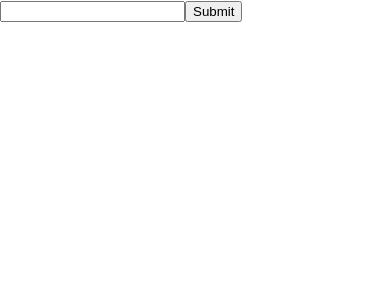
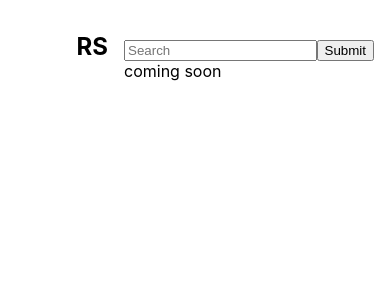
Before and after one commit to Nathan-Froeh/repo-search, a React (Create React App) app: page / in a window 390 px wide. Shown: the top 300 px of the page. Built offline with nearby package versions, Linux system fonts and the light colour scheme.

Commit message:
search page mobile friendly

```diff
--- a/package.json
+++ b/package.json
@@ -7,6 +7,7 @@
     "@testing-library/react": "^11.2.7",
     "@testing-library/user-event": "^12.8.3",
     "axios": "^0.21.1",
+    "luxon": "^1.27.0",
     "react": "^17.0.2",
     "react-dom": "^17.0.2",
     "react-router-dom": "^5.2.0",
--- a/src/RepoDetail/RepoDetail.jsx
+++ b/src/RepoDetail/RepoDetail.jsx
@@ -1,6 +1,8 @@
 
 import {useHistory} from "react-router-dom";
 import './RepoDetail.scss';
+import {DateTime} from 'luxon';
+
 
 function RepoDetail({repo}) {
   let history = useHistory();
@@ -26,8 +28,8 @@ function RepoDetail({repo}) {
       <div className="repo card">
         <section className="header">
           <h3 className="name">{repo.full_name}</h3>
-          <p className="stars">{repo.stargazers_count}</p>
-          <p className="date-updated">Updated {repo.updated_at}</p>
+          <p className="stars">{repo.stargazers_count} Stars</p>
+          <p className="date-updated">Updated {DateTime.fromJSDate(new Date(repo.updated_at)).toRelative()}</p>
         </section>
         {languages}
 
--- a/src/RepoListItem/RepoListItem.jsx
+++ b/src/RepoListItem/RepoListItem.jsx
@@ -1,5 +1,6 @@
 
 import './RepoListItem.scss';
+import {DateTime} from 'luxon';
 
 function RepoListItem({repo, selectRepo}) {
   let languages = (<div className="language">No Language Listed</div>);
@@ -14,8 +15,10 @@ function RepoListItem({repo, selectRepo}) {
     <div className="repo-list-item card" onClick={() => selectRepo(repo)}>
       <div className="header">
         <h3 className="name">{repo.full_name}</h3>
-        <p className="stars">{repo.stargazers_count}</p>
-        <p className="date-updated">Updated {repo.updated_at}</p>
+        <div>
+          <p className="stars">{repo.stargazers_count} Stars</p>
+          <p className="date-updated">Updated {DateTime.fromJSDate(new Date(repo.updated_at)).toRelative()}</p>
+        </div>
       </div>
 
       <div className="main">
--- a/src/RepoListItem/RepoListItem.scss
+++ b/src/RepoListItem/RepoListItem.scss
@@ -4,7 +4,10 @@
     margin: 10px 0;
   }
   .stars {
-    margin: 10px;
+    margin: 10px 20px 10px 10px;
+  }
+  .language {
+    font-weight: 300;
   }
 
   .name {
@@ -15,8 +18,11 @@
 
   .header {
     display: flex;
+    flex-wrap: wrap;
 
-
+    div {
+      display: flex;
+    }
   }
 
   .main {
--- a/src/Search/Search.jsx
+++ b/src/Search/Search.jsx
@@ -1,5 +1,6 @@
 import React, {useState} from 'react';
 import {search} from '../apiCalls';
+import './Search.scss'
 
 function Search(props) {
   const [searchValue, setSearchValue] = useState('');
@@ -16,10 +17,23 @@ function Search(props) {
   }
 
   return (
-    <form id="search" onSubmit={getSearchResults}>
-      <input type="text" value={searchValue} onChange={e => setSearchValue(e.target.value)}/>
-      <button type="submit">Submit</button>
-    </form>
+    <section className="search">
+      <h1 className="main-logo">RepoSearch</h1>
+      <h1 className="mobile-logo">RS</h1>
+      <form onSubmit={getSearchResults}>
+        <section className="search-bar">
+          <input
+            type="text"
+            placeholder="Search"
+            value={searchValue}
+            onChange={e => setSearchValue(e.target.value)}/>
+          <button type="submit">Submit</button>
+        </section>
+        <section className="search-settings">
+          coming soon
+        </section>
+      </form>
+    </section>
   )
 }
 export default (Search);
--- /dev/null
+++ b/src/Search/Search.scss
@@ -0,0 +1,44 @@
+
+.search {
+  margin: 1rem;
+  display: flex;
+  justify-content: right;
+  align-items: baseline;
+
+  .main-logo {
+    display: block;
+  }
+
+  .mobile-logo {
+    display: none;
+  }
+
+  h1 {
+    margin: 1rem;
+  }
+
+  form {
+    width: 50%;
+    min-width: 250px;
+  }
+
+  .search-bar {
+    display: flex;
+
+    input {
+      flex-grow: 1;
+    }
+  }
+}
+
+@media only screen and (max-width: 600px) {
+  .search {
+    .main-logo {
+      display: none;
+    }
+
+    .mobile-logo {
+      display: block;
+    }
+  }
+}
--- a/src/index.css
+++ b/src/index.css
@@ -10,6 +10,8 @@ body {
     sans-serif;
   -webkit-font-smoothing: antialiased;
   -moz-osx-font-smoothing: grayscale;
+  width: 100vw;
+  height: 100vh;
 }
 
 code {
```
Also changed, not shown: 1 other file (tests, documents, lock files or other folders).
